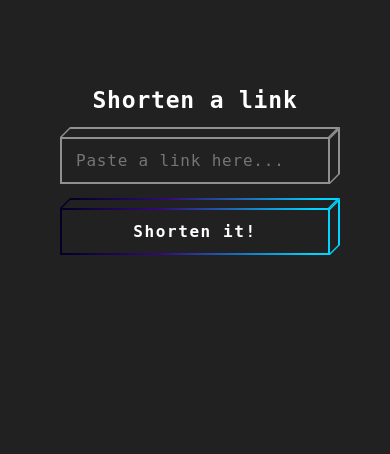
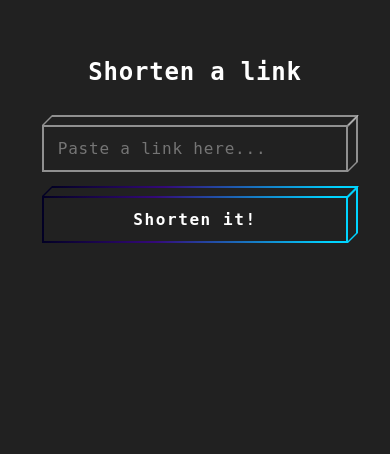
Before and after one commit to jackseceng/LinkShort, a Flask app: page / in a window 390 px wide. Shown: the top 454 px of the page. Run offline with Flask 3, Linux system fonts and the light colour scheme.

Commit message:
improved front end on mobile devices

```diff
--- a/src/static/style.css
+++ b/src/static/style.css
@@ -1,3 +1,27 @@
+/* For small screens (phones) */
+@media screen and (max-width: 480px) {
+  .form {
+      width: 95%;
+      padding: 32px 10px 12px;
+  }
+
+  .form .control input,
+  .form .btn {
+      padding: 10px 12px;
+  }
+
+  .credits {
+      padding: 10px;
+  }
+}
+
+/* For medium screens (tablets) */
+@media screen and (min-width: 481px) and (max-width: 768px) {
+  .form {
+      width: 80%;
+  }
+}
+
 *, ::after, ::before {
   box-sizing: border-box;
 }
@@ -10,12 +34,14 @@ body {
 }
 
 h1 {
-  font-size: 23px;
+  font-size: 1.5rem;
+  padding: 15px;
 }
 
 .form {
-  width: 300px;
-  padding: 64px 15px 24px;
+  width: 90%;
+  max-width: 400px;
+  padding: 5% 15px 24px;
   margin: 0 auto;
 }
 
@@ -31,7 +57,7 @@ h1 {
   color: #fff;
   font-family: monospace, serif;
   letter-spacing: 0.05em;
-  font-size: 16px;
+  font-size: 1rem;
 }
 
 .form .control input:hover, .form .control input:focus {
@@ -50,7 +76,7 @@ h1 {
   letter-spacing: 0.1em;
   font-weight: bold;
   font-family: monospace;
-  font-size: 16px;
+  font-size: 1rem;
 }
 
 .block-cube {
@@ -187,11 +213,14 @@ a:hover {
 }
 
 .loader {
+  border-width: 3vmin;
   border: 16px solid #212121;
   border-radius: 50%;
   border-top: 16px solid #340979;
-  width: 120px;
+  width: 15vmin;
   height: 120px;
+  max-width: 120px;
+  max-height: 120px;
   animation: spin 2s linear infinite;
 }
 
@@ -202,18 +231,22 @@ a:hover {
 
 .notification {
   position: fixed;
+  width: 90%;
+  max-width: 400px;
+  margin: 0 auto;
+  padding: 10px 15px;
   top: 20px;
   left: 50%;
   transform: translateX(-50%);
   background-color:#212121;
   color: #fff;
-  padding: 15px 30px;
+  padding: 5px 5px;
   border-radius: 5px;
   z-index: 2000;
   text-align: center;
   opacity: 0;
   transition: opacity 0.3s ease-in-out;
-  box-shadow: 0 0 10px #e0f000;
+  box-shadow: 0 0 10px #f00800;
 }
 
 .notification.show {
--- a/src/templates/404.html
+++ b/src/templates/404.html
@@ -10,6 +10,7 @@
     <link rel="shortcut icon" href="{{ url_for('static', filename='favicon.ico') }}" />
     <link rel="apple-touch-icon" sizes="180x180" href="{{ url_for('static', filename='apple-touch-icon.png') }}" />
     <link rel="manifest" href="{{ url_for('static', filename='site.webmanifest') }}" />
+    <meta name="viewport" content="width=device-width, initial-scale=1">
 </head>
 
 <body>
--- a/src/templates/500.html
+++ b/src/templates/500.html
@@ -10,6 +10,7 @@
     <link rel="shortcut icon" href="{{ url_for('static', filename='favicon.ico') }}" />
     <link rel="apple-touch-icon" sizes="180x180" href="{{ url_for('static', filename='apple-touch-icon.png') }}" />
     <link rel="manifest" href="{{ url_for('static', filename='site.webmanifest') }}" />
+    <meta name="viewport" content="width=device-width, initial-scale=1">
 </head>
 
 <body>
--- a/src/templates/index.html
+++ b/src/templates/index.html
@@ -11,11 +11,12 @@
   <link rel="apple-touch-icon" sizes="180x180" href="{{ url_for('static', filename='apple-touch-icon.png') }}" />
   <link rel="manifest" href="{{ url_for('static', filename='site.webmanifest') }}" />
   <meta id="errorreason" value="{{ errormessage }}"/>
+  <meta id="copybtn" value="None"/>
+  <meta name="viewport" content="width=device-width, initial-scale=1">
 </head>
 
 <body>
   <div id="notification" class="notification"></div>
-  <div id="copy-btn" value="None"></div>
   <form method="POST" autocomplete="off" class="form">
     <div class="control">
       <center>
--- a/src/templates/link.html
+++ b/src/templates/link.html
@@ -11,6 +11,7 @@
     <link rel="apple-touch-icon" sizes="180x180" href="{{ url_for('static', filename='apple-touch-icon.png') }}" />
     <link rel="manifest" href="{{ url_for('static', filename='site.webmanifest') }}" />
     <meta id="errorreason" value="{{ errorMessage }}"/>
+    <meta name="viewport" content="width=device-width, initial-scale=1">
 </head>
 
 <body>
--- a/src/templates/redirect.html
+++ b/src/templates/redirect.html
@@ -11,6 +11,7 @@
     <link rel="shortcut icon" href="{{ url_for('static', filename='favicon.ico') }}" />
     <link rel="apple-touch-icon" sizes="180x180" href="{{ url_for('static', filename='apple-touch-icon.png') }}" />
     <link rel="manifest" href="{{ url_for('static', filename='site.webmanifest') }}" />
+    <meta name="viewport" content="width=device-width, initial-scale=1">
 </head>
 
 <body>
```
